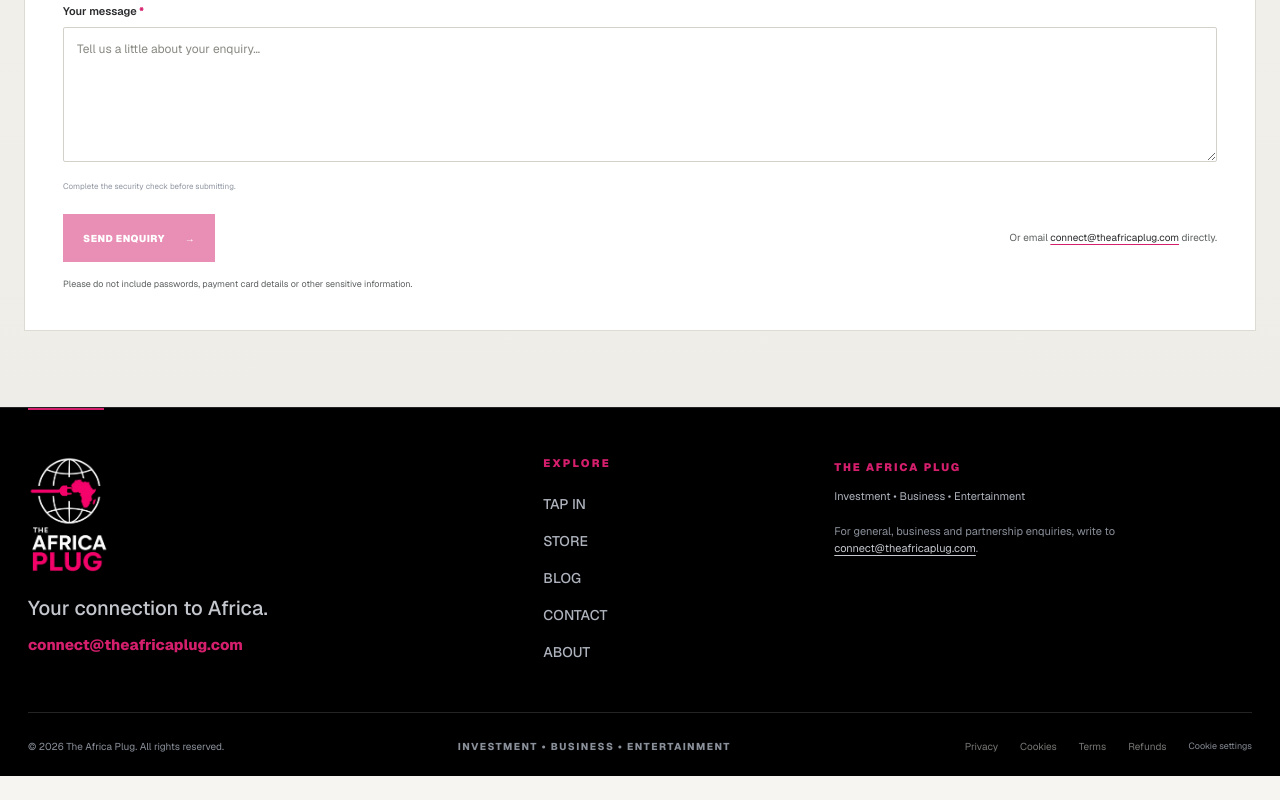
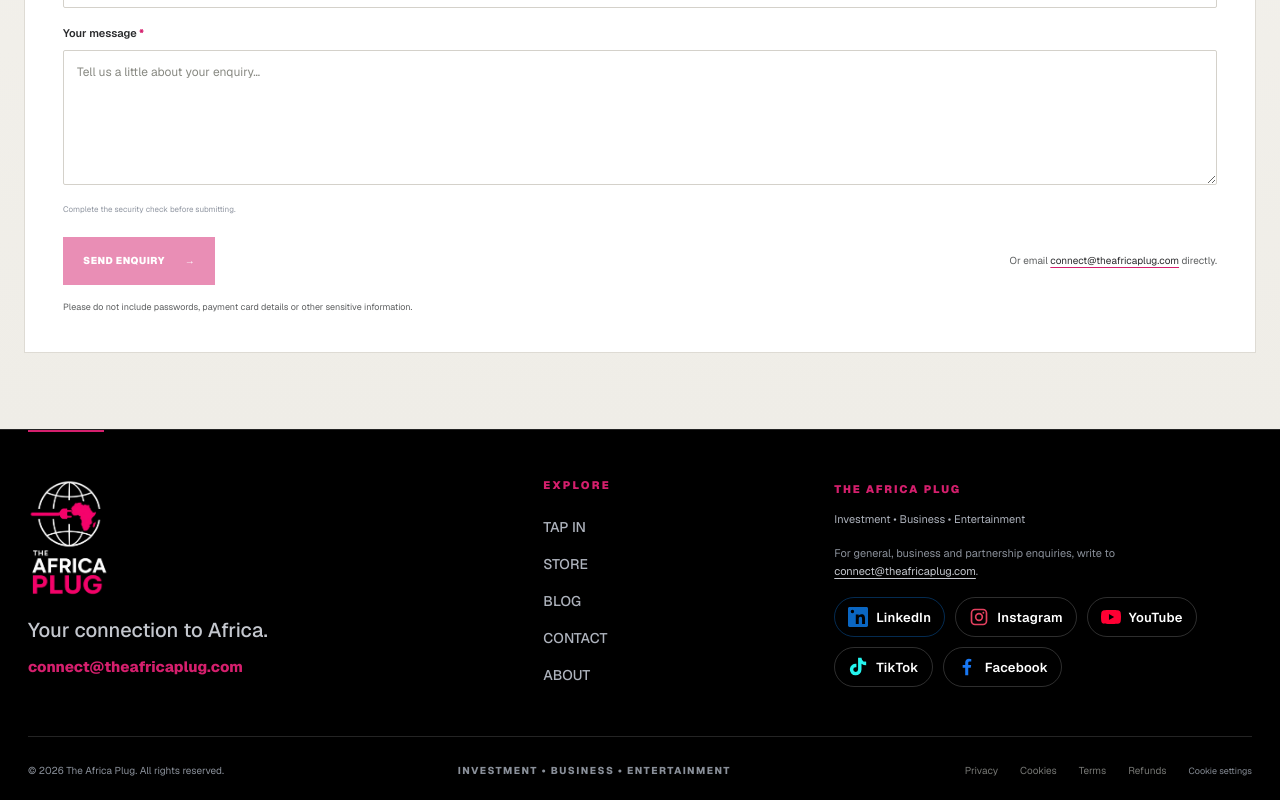
Before and after one commit to MrDan001/Africa-Plug, a Next.js app: page /contact in a window 1280 px wide. Shown: the part 1195-1995 px from the top of the page. Before the commit the page ends 1971 px from the top, so only its background shows below. Built offline with nearby package versions, Linux system fonts and the light colour scheme; no server answers.

Commit message:
Connect configurable footer social links to site settings

```diff
--- a/src/components/admin/AdminModuleClient.tsx
+++ b/src/components/admin/AdminModuleClient.tsx
@@ -19,7 +19,7 @@ const DETAILS: Record<ModuleKey, { title: string; description: string; db: strin
   analytics: { title: "Analytics & funnel", description: "Review page views, content views, form-related events and UTM/source information captured by the website.", db: "analytics" },
   media: { title: "Media library", description: "Upload reusable public images and PDFs and copy their asset URLs into articles and product records. Do not upload confidential or paid-download files here.", db: "media" },
   settings: { title: "Commercial settings", description: "Keep the current fees, meeting length, booking rules and draft commercial terms together. Payment automation should only be enabled after terms are approved.", db: "commercial-settings" },
-  "site-settings": { title: "Site & SEO Settings", description: "Site identity, navigation, search-engine details, store features and switches in one place.", db: "site-settings" },
+  "site-settings": { title: "Site & SEO Settings", description: "Manage site identity, footer social links, navigation, search-engine details, store features and switches in one place.", db: "site-settings" },
 };
 
 const FIELDS: Partial<Record<ModuleKey, Field[]>> = {
@@ -77,6 +77,8 @@ const FIELDS: Partial<Record<ModuleKey, Field[]>> = {
     { key: "linkedinUrl", label: "LinkedIn URL", type: "url" },
     { key: "instagramUrl", label: "Instagram URL", type: "url" },
     { key: "youtubeUrl", label: "YouTube URL", type: "url" },
+    { key: "tiktokUrl", label: "TikTok URL", type: "url", help: "Footer social link. Leave blank to hide this link." },
+    { key: "facebookUrl", label: "Facebook URL", type: "url", help: "Footer social link. Leave blank to hide this link." },
     { key: "enableNewsletter", label: "Show newsletter signup", type: "checkbox" },
     { key: "enableSearch", label: "Enable site search", type: "checkbox" },
     { key: "enableSelectedWork", label: "Show selected work", type: "checkbox" },
@@ -95,7 +97,8 @@ const FIELDS: Partial<Record<ModuleKey, Field[]>> = {
 
 /** Which Site & SEO fields appear on which tab. */
 const SETTINGS_TABS: { id: string; label: string; blurb: string; keys: string[] }[] = [
-  { id: "info", label: "Site information", blurb: "Your brand name and public contact and social links.", keys: ["siteTitle", "contactEmail", "whatsappUrl", "linkedinUrl", "instagramUrl", "youtubeUrl"] },
+  { id: "info", label: "Site information", blurb: "Your brand name and public contact details.", keys: ["siteTitle", "contactEmail", "whatsappUrl"] },
+  { id: "social", label: "Footer social links", blurb: "Edit the public social links shown in the footer. Keep the order shown here; clear a URL to hide that platform.", keys: ["linkedinUrl", "instagramUrl", "youtubeUrl", "tiktokUrl", "facebookUrl"] },
   { id: "navigation", label: "Navigation", blurb: "The links shown in the main site menu.", keys: ["navigationText"] },
   { id: "seo", label: "SEO", blurb: "What search engines and link previews show by default.", keys: ["siteDescription"] },
   { id: "store", label: "Store & Product of the Month", blurb: "Feature one partner product on the homepage.", keys: ["enableProductOfMonth", "potmName", "potmPartner", "potmMonthLabel", "potmWriteUp", "potmImageUrl", "potmUrl", "potmDiscountCode", "potmDiscountNote"] },
@@ -171,13 +174,14 @@ function defaultSiteSettings(): Draft {
     title: "Site settings",
     slug: "site-settings",
     status: "active",
-    data: { siteTitle: "The Africa Plug", siteDescription: "", contactEmail: "", whatsappUrl: "", linkedinUrl: "", instagramUrl: "", youtubeUrl: "", navigationText: ["TAP IN | /tap-in", "WORK WITH FK | /work-with-fk", "STORE | /store", "BLOG | /blog", "CONTACT | /contact", "ABOUT | /about"].join("\n"), enableNewsletter: false, enableSearch: true, enableSelectedWork: true, enableProductOfMonth: false, tapInFilterThreshold: 6 },
+    data: { siteTitle: "The Africa Plug", siteDescription: "", contactEmail: "", whatsappUrl: "", linkedinUrl: "https://www.linkedin.com/company/the-africa-plug/", instagramUrl: "https://www.instagram.com/theafricaplug/", youtubeUrl: "https://www.youtube.com/@TheAfricaPlugYT", tiktokUrl: "https://www.tiktok.com/@theafricaplug", facebookUrl: "https://www.facebook.com/profile.php?id=61595019957013", navigationText: ["TAP IN | /tap-in", "WORK WITH FK | /work-with-fk", "STORE | /store", "BLOG | /blog", "CONTACT | /contact", "ABOUT | /about"].join("\n"), enableNewsletter: false, enableSearch: true, enableSelectedWork: true, enableProductOfMonth: false, tapInFilterThreshold: 6 },
   };
 }
 
 function toDraft(record?: CmsRecord, moduleKey?: ModuleKey): Draft {
   const source = record?.data ?? {};
-  const data: Record<string, unknown> = { ...source };
+  const siteDefaults = moduleKey === "site-settings" ? defaultSiteSettings().data : {};
+  const data: Record<string, unknown> = { ...siteDefaults, ...source };
   if (moduleKey === "blog") {
     data.tagsText = Array.isArray(source.tags) ? source.tags.map(String).join(", ") : "";
     data.body = Array.isArray(source.sections)
@@ -660,7 +664,7 @@ export default function AdminModuleClient({ moduleKey }: { moduleKey: ModuleKey
     const saved = records[0];
     const data = draft.data;
     const filled = (key: string) => text(data[key]).trim().length > 0;
-    const profileKeys = ["siteTitle", "siteDescription", "contactEmail", "whatsappUrl", "linkedinUrl"];
+    const profileKeys = ["siteTitle", "siteDescription", "contactEmail", "whatsappUrl"];
     const profilePercent = Math.round((profileKeys.filter(filled).length / profileKeys.length) * 100);
     const switches = ["enableNewsletter", "enableSearch", "enableSelectedWork", "enableProductOfMonth"];
     const switchesOn = switches.filter((key) => Boolean(data[key])).length;
@@ -671,7 +675,7 @@ export default function AdminModuleClient({ moduleKey }: { moduleKey: ModuleKey
       { ok: filled("siteTitle"), label: "Site title is set" },
       { ok: text(data.siteDescription).trim().length >= 50, label: "SEO description is 50+ characters" },
       { ok: /^[^\s@]+@[^\s@]+\.[^\s@]+$/.test(text(data.contactEmail).trim()), label: "Public contact email is valid" },
-      { ok: /^https:\/\//i.test(text(data.whatsappUrl).trim()), label: "WhatsApp link is set (https://)" },
+      { ok: ["linkedinUrl", "instagramUrl", "youtubeUrl", "tiktokUrl", "facebookUrl"].every((key) => /^https:\/\//i.test(text(data[key]).trim())), label: "All five footer social links are valid" },
       { ok: filled("navigationText"), label: "Navigation links are set" },
       { ok: !data.enableProductOfMonth || potmReady, label: data.enableProductOfMonth ? "Product of the Month is complete" : "Product of the Month is off" },
     ];
--- a/src/components/layout/Footer.tsx
+++ b/src/components/layout/Footer.tsx
@@ -24,12 +24,24 @@ function FooterBrand() {
   return <Link href="/#top" aria-label="The Africa Plug — go to homepage top" className="footer-logo-lockup"><BrandLogo className="tap-brand-logo--footer" /></Link>;
 }
 
-function WhatsAppIcon() {
-  return <svg viewBox="0 0 24 24" aria-hidden="true" className="tap-social-icon"><path fill="currentColor" d="M20.52 3.48A11.82 11.82 0 0 0 12.08 0C5.54 0 .22 5.32.22 11.86c0 2.09.55 4.13 1.59 5.93L.12 24l6.36-1.67a11.84 11.84 0 0 0 5.6 1.42h.01c6.54 0 11.86-5.32 11.86-11.86 0-3.17-1.23-6.14-3.43-8.41ZM12.09 21.72h-.01a9.83 9.83 0 0 1-5.01-1.37l-.36-.21-3.77.99 1.01-3.68-.23-.38a9.82 9.82 0 1 1 8.37 4.65Zm5.39-7.37c-.29-.15-1.71-.84-1.98-.94-.27-.1-.46-.15-.65.15-.19.29-.75.94-.92 1.13-.17.19-.34.22-.63.07-.29-.15-1.23-.45-2.34-1.45-.86-.77-1.45-1.72-1.62-2.01-.17-.29-.02-.45.13-.6.13-.13.29-.34.44-.51.15-.17.19-.29.29-.48.1-.19.05-.36-.02-.51-.07-.15-.65-1.57-.89-2.15-.23-.56-.47-.48-.65-.49h-.55c-.19 0-.5.07-.77.36-.27.29-1.04 1.01-1.04 2.46s1.06 2.86 1.2 3.05c.15.19 2.09 3.2 5.06 4.49.71.31 1.27.49 1.7.63.71.23 1.35.2 1.86.12.57-.08 1.71-.7 1.95-1.38.24-.68.24-1.26.17-1.38-.07-.12-.27-.19-.56-.34Z"/></svg>;
+function LinkedInIcon() {
+  return <svg viewBox="0 0 24 24" aria-hidden="true" className="tap-social-icon"><path fill="currentColor" d="M20.45 20.45h-3.56v-5.57c0-1.33-.03-3.04-1.85-3.04-1.85 0-2.14 1.45-2.14 2.95v5.66H9.34V8.99h3.42v1.56h.05c.48-.9 1.64-1.85 3.37-1.85 3.6 0 4.27 2.37 4.27 5.45v6.3ZM5.32 7.43a2.07 2.07 0 1 1 0-4.14 2.07 2.07 0 0 1 0 4.14ZM3.54 20.45h3.57V8.99H3.54v11.46ZM22.23 0H1.77C.79 0 0 .77 0 1.73v20.54C0 23.23.79 24 1.77 24h20.46C23.21 24 24 23.23 24 22.27V1.73C24 .77 23.21 0 22.23 0Z"/></svg>;
 }
 
-function LinkedInIcon() {
-  return <svg viewBox="0 0 24 24" aria-hidden="true" className="tap-social-icon"><path fill="currentColor" d="M20.45 20.45h-3.56v-5.57c0-1.33-.03-3.04-1.85-3.04-1.85 0-2.14 1.45-2.14 2.95v5.66H9.34V8.99h3.42v1.56h.05c.48-.9 1.64-1.85 3.37-1.85 3.6 0 4.27 2.37 4.27 5.45v6.3ZM5.32 7.43a2.07 2.07 0 1 1 0-4.14 2.07 2.07 0 0 1 0 4.14ZM3.54 20.45h3.57V8.99H3.54v11.46ZM22.23 0H1.77C.79 0 0 .77 0 1.73v20.54C0 23.23.79 24 1.77 24h20.46C23.21 24 24 23.23 24 22.27V1.73C24 .77 23.21 0 22.23 0Z"/></svg>;
+function InstagramIcon() {
+  return <svg viewBox="0 0 24 24" aria-hidden="true" className="tap-social-icon"><path fill="currentColor" d="M7.2 2h9.6A5.2 5.2 0 0 1 22 7.2v9.6a5.2 5.2 0 0 1-5.2 5.2H7.2A5.2 5.2 0 0 1 2 16.8V7.2A5.2 5.2 0 0 1 7.2 2Zm0 2A3.2 3.2 0 0 0 4 7.2v9.6A3.2 3.2 0 0 0 7.2 20h9.6a3.2 3.2 0 0 0 3.2-3.2V7.2A3.2 3.2 0 0 0 16.8 4H7.2Zm4.8 3a5 5 0 1 1 0 10 5 5 0 0 1 0-10Zm0 2a3 3 0 1 0 0 6 3 3 0 0 0 0-6Zm5.25-3.35a1.15 1.15 0 1 1 0 2.3 1.15 1.15 0 0 1 0-2.3Z"/></svg>;
+}
+
+function YouTubeIcon() {
+  return <svg viewBox="0 0 24 24" aria-hidden="true" className="tap-social-icon"><path fill="currentColor" d="M23.5 6.2a3 3 0 0 0-2.1-2.12C19.55 3.56 12 3.56 12 3.56s-7.55 0-9.4.52A3 3 0 0 0 .5 6.2 31.2 31.2 0 0 0 0 12a31.2 31.2 0 0 0 .5 5.8 3 3 0 0 0 2.1 2.12c1.85.52 9.4.52 9.4.52s7.55 0 9.4-.52a3 3 0 0 0 2.1-2.12A31.2 31.2 0 0 0 24 12a31.2 31.2 0 0 0-.5-5.8ZM9.55 15.6V8.4L15.8 12l-6.25 3.6Z"/></svg>;
+}
+
+function TikTokIcon() {
+  return <svg viewBox="0 0 24 24" aria-hidden="true" className="tap-social-icon"><path fill="currentColor" d="M19.6 6.2a5.5 5.5 0 0 1-3.4-4.9V1h-4.1v14.1a2.9 2.9 0 1 1-2.9-2.9c.3 0 .6 0 .9.1V8.1a7 7 0 1 0 6.1 6.9V8a9.6 9.6 0 0 0 5.6 1.8V5.7c-.8 0-1.5-.2-2.2-.5Z"/></svg>;
+}
+
+function FacebookIcon() {
+  return <svg viewBox="0 0 24 24" aria-hidden="true" className="tap-social-icon"><path fill="currentColor" d="M13.5 22v-9h3l.45-3.5H13.5V7.25c0-1.02.28-1.72 1.75-1.72h1.86V2.4A24 24 0 0 0 14.4 2c-2.7 0-4.55 1.65-4.55 4.7v2.8H6.8V13h3.05v9h3.65Z"/></svg>;
 }
 
 export default async function Footer() {
@@ -37,17 +49,19 @@ export default async function Footer() {
   const contactEmail = settings.contactEmail || "connect@theafricaplug.com";
   const exploreLinks = settings.navigation?.length ? settings.navigation : FOOTER_LINKS;
   const socialLinks = [
-    settings.whatsappUrl ? { label: "WhatsApp", href: settings.whatsappUrl, icon: <WhatsAppIcon /> } : null,
-    settings.linkedinUrl ? { label: "LinkedIn", href: settings.linkedinUrl, icon: <LinkedInIcon /> } : null,
-    settings.instagramUrl ? { label: "Instagram", href: settings.instagramUrl, icon: null } : null,
-  ].filter((item): item is Exclude<typeof item, null> => item !== null && /^https:\/\//i.test(item.href));
+    { label: "LinkedIn", href: settings.linkedinUrl || "https://www.linkedin.com/company/the-africa-plug/", icon: <LinkedInIcon />, className: "is-linkedin" },
+    { label: "Instagram", href: settings.instagramUrl || "https://www.instagram.com/theafricaplug/", icon: <InstagramIcon />, className: "is-instagram" },
+    { label: "YouTube", href: settings.youtubeUrl || "https://www.youtube.com/@TheAfricaPlugYT", icon: <YouTubeIcon />, className: "is-youtube" },
+    { label: "TikTok", href: settings.tiktokUrl || "https://www.tiktok.com/@theafricaplug", icon: <TikTokIcon />, className: "is-tiktok" },
+    { label: "Facebook", href: settings.facebookUrl || "https://www.facebook.com/profile.php?id=61595019957013", icon: <FacebookIcon />, className: "is-facebook" },
+  ].filter((item) => /^https:\/\//i.test(item.href));
 
   return <footer className="site-footer">
     <div className="footer-accent" aria-hidden="true"/>
     <div className="tap-footer-grid">
       <div className="tap-footer-brand"><FooterBrand/><p className="tap-footer-tagline">Your connection to Africa.</p><a className="tap-footer-email" href={`mailto:${contactEmail}`}>{contactEmail}</a></div>
       <nav className="tap-footer-column" aria-label="Explore links"><h2>EXPLORE</h2>{exploreLinks.map((item)=><a key={item.href} href={item.href}>{item.label}</a>)}</nav>
-      <div className="tap-footer-contact"><p className="tap-footer-kicker">THE AFRICA PLUG</p><p className="tap-footer-description">Investment • Business • Entertainment</p><p className="tap-footer-contact-note">For general, business and partnership enquiries, write to <a href={`mailto:${contactEmail}`}>{contactEmail}</a>.</p>{socialLinks.length ? <nav className="tap-footer-socials" aria-label="Social links">{socialLinks.map((item) => <a key={item.label} className="tap-footer-social" href={item.href} target="_blank" rel="noreferrer" aria-label={item.label} title={item.label}>{item.icon}<span>{item.label}</span></a>)}</nav> : null}</div>
+      <div className="tap-footer-contact"><p className="tap-footer-kicker">THE AFRICA PLUG</p><p className="tap-footer-description">Investment • Business • Entertainment</p><p className="tap-footer-contact-note">For general, business and partnership enquiries, write to <a href={`mailto:${contactEmail}`}>{contactEmail}</a>.</p>{socialLinks.length ? <nav className="tap-footer-socials" aria-label="Social links">{socialLinks.map((item) => <a key={item.label} className={`tap-footer-social ${item.className}`} href={item.href} target="_blank" rel="noopener noreferrer" aria-label={item.label} title={item.label}>{item.icon}<span>{item.label}</span></a>)}</nav> : null}</div>
     </div>
     <div className="tap-footer-bottom"><p className="tap-footer-copyright">© {new Date().getFullYear()} The Africa Plug. All rights reserved.</p><p className="tap-footer-motto">INVESTMENT • BUSINESS • ENTERTAINMENT</p><nav aria-label="Legal information">{FOOTER_LEGAL.map((item)=><a key={item.href} href={item.href}>{item.label}</a>)}<CookieSettingsLink /></nav></div>
   </footer>;
--- a/src/components/layout/site-chrome.css
+++ b/src/components/layout/site-chrome.css
@@ -269,3 +269,17 @@ html body .site-footer .tap-footer-bottom nav .tap-cookie-settings-link:hover {
     font-size: 10px;
   }
 }
+
+
+
+/* Official platform accents and order-preserving social links in the footer. */
+html body .site-footer .tap-footer-social.is-linkedin .tap-social-icon { color: #0A66C2; }
+html body .site-footer .tap-footer-social.is-instagram .tap-social-icon { color: #E4405F; }
+html body .site-footer .tap-footer-social.is-youtube .tap-social-icon { color: #FF0033; }
+html body .site-footer .tap-footer-social.is-tiktok .tap-social-icon { color: #25F4EE; }
+html body .site-footer .tap-footer-social.is-facebook .tap-social-icon { color: #1877F2; }
+html body .site-footer .tap-footer-social.is-linkedin:hover { border-color: #0A66C2; background: rgba(10,102,194,.1); }
+html body .site-footer .tap-footer-social.is-instagram:hover { border-color: #E4405F; background: rgba(228,64,95,.1); }
+html body .site-footer .tap-footer-social.is-youtube:hover { border-color: #FF0033; background: rgba(255,0,51,.1); }
+html body .site-footer .tap-footer-social.is-tiktok:hover { border-color: #25F4EE; background: rgba(37,244,238,.1); }
+html body .site-footer .tap-footer-social.is-facebook:hover { border-color: #1877F2; background: rgba(24,119,242,.1); }
--- a/src/lib/cms-bridge.ts
+++ b/src/lib/cms-bridge.ts
@@ -82,6 +82,8 @@ export type PublicSiteSettings = {
   linkedinUrl?: string;
   instagramUrl?: string;
   youtubeUrl?: string;
+  tiktokUrl?: string;
+  facebookUrl?: string;
   introVideoUrl?: string;
   intro_video_url?: string;
   introVideoId?: string;
@@ -104,6 +106,11 @@ function fallbackSettings(navigation: { label: string; href: string }[]): Public
     intro_video_url: DEFAULT_VIDEO_URL,
     introVideoId: parseYouTubeId(DEFAULT_VIDEO_URL) ?? undefined,
     contactEmail: "connect@theafricaplug.com",
+    linkedinUrl: "https://www.linkedin.com/company/the-africa-plug/",
+    instagramUrl: "https://www.instagram.com/theafricaplug/",
+    youtubeUrl: "https://www.youtube.com/@TheAfricaPlugYT",
+    tiktokUrl: "https://www.tiktok.com/@theafricaplug",
+    facebookUrl: "https://www.facebook.com/profile.php?id=61595019957013",
   };
 }
 
@@ -147,7 +154,19 @@ export async function getPublicSiteSettings(): Promise<PublicSiteSettings> {
     const settingBool = (key: string) => typeof data[key] === "boolean" ? data[key] as boolean : undefined;
     const settingNumber = (key: string) => { const value = Number(data[key]); return Number.isFinite(value) && value >= 1 && value <= 100 ? Math.floor(value) : undefined; };
 
-    const youtubeVal = settingString("youtubeUrl") || settingString("youtube_url") || DEFAULT_VIDEO_URL;
+    const safeSocialUrl = (key: string, fallback: string) => {
+      const raw = settingString(key);
+      if (raw === undefined) return fallback;
+      try {
+        const url = new URL(raw);
+        return url.protocol === "https:" ? url.toString() : "";
+      } catch { return ""; }
+    };
+    const linkedinUrl = safeSocialUrl("linkedinUrl", "https://www.linkedin.com/company/the-africa-plug/");
+    const instagramUrl = safeSocialUrl("instagramUrl", "https://www.instagram.com/theafricaplug/");
+    const youtubeVal = safeSocialUrl("youtubeUrl", "https://www.youtube.com/@TheAfricaPlugYT");
+    const tiktokUrl = safeSocialUrl("tiktokUrl", "https://www.tiktok.com/@theafricaplug");
+    const facebookUrl = safeSocialUrl("facebookUrl", "https://www.facebook.com/profile.php?id=61595019957013");
     const introVideoVal = settingString("introVideoUrl") || settingString("intro_video_url") || youtubeVal;
     const introVideoId = parseYouTubeId(introVideoVal) ?? parseYouTubeId(youtubeVal) ?? parseYouTubeId(DEFAULT_VIDEO_URL) ?? undefined;
 
@@ -169,9 +188,11 @@ export async function getPublicSiteSettings(): Promise<PublicSiteSettings> {
       siteDescription: settingString("siteDescription"),
       contactEmail: settingString("contactEmail") || "connect@theafricaplug.com",
       whatsappUrl: settingString("whatsappUrl"),
-      linkedinUrl: settingString("linkedinUrl"),
-      instagramUrl: settingString("instagramUrl"),
+      linkedinUrl,
+      instagramUrl,
       youtubeUrl: youtubeVal,
+      tiktokUrl,
+      facebookUrl,
       introVideoUrl: introVideoVal,
       intro_video_url: introVideoVal,
       introVideoId,
```
